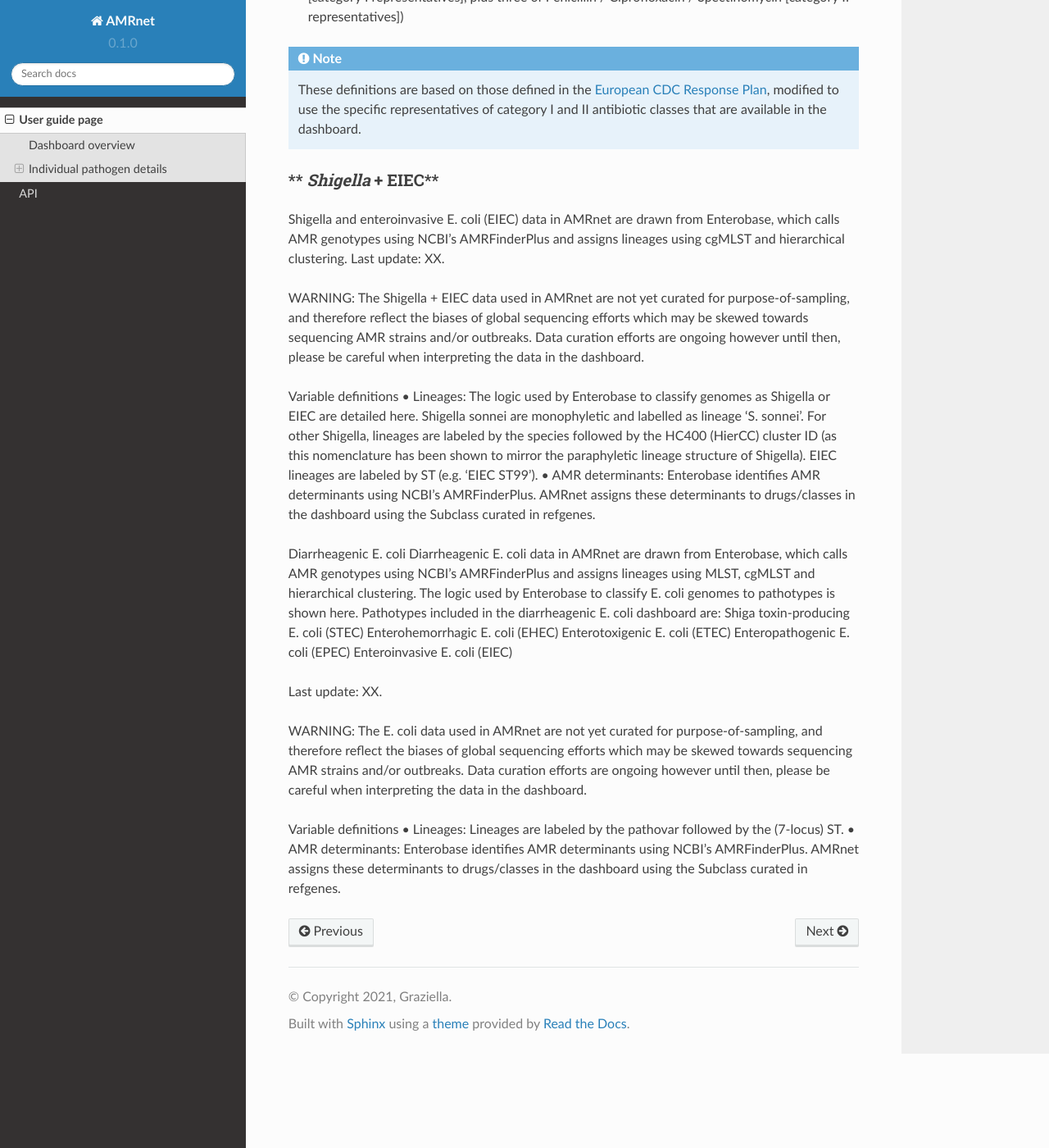
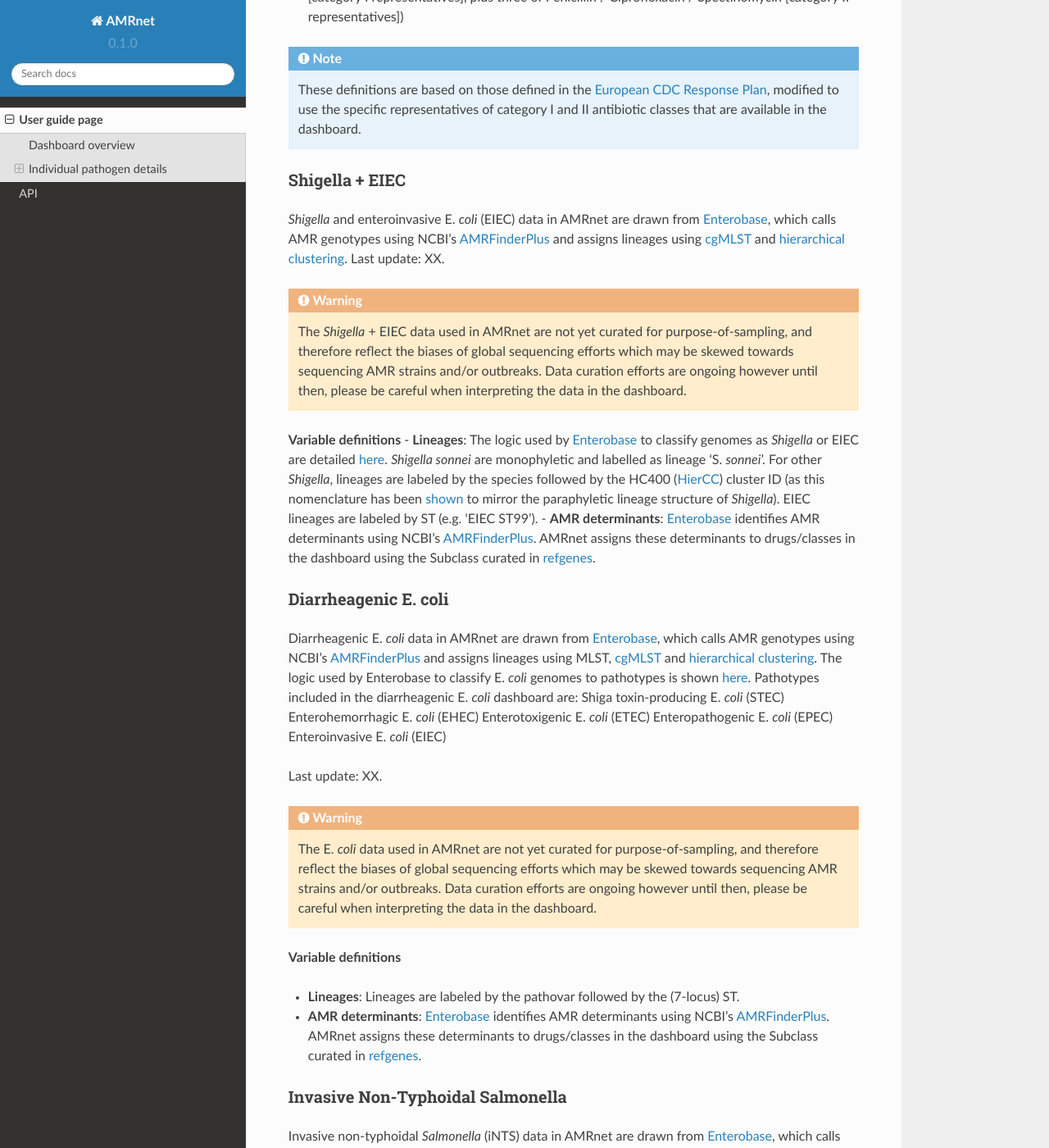
Before and after one commit to amrnet/User-Guide_, a Sphinx documentation site: the page built from docs/source/usage.rst, in a window 1280 px wide and 1400 px high, scrolled down 3010 px. Shown: the whole window at 82% size. Built offline with Sphinx 7.4.7 and the Read the Docs theme 2.0.0, drawn with Linux system fonts in a browser that asks for light colours; some of the changed lines change nothing that is shown; some of the changed text lies outside the part shown.

Commit message:
Update usage.rst

```diff
--- a/docs/source/usage.rst
+++ b/docs/source/usage.rst
@@ -79,28 +79,46 @@ Individual pathogen details
 
    These definitions are based on those defined in the `European CDC Response Plan <https://www.ecdc.europa.eu/sites/default/files/documents/multi-and-extensively-drug-resistant-gonorrhoea-response-plan-Europe-2019.pdf>`_, modified to use the specific representatives of category I and II antibiotic classes that are available in the dashboard.
 
-** *Shigella* + EIEC**
+**Shigella + EIEC**
 ~~~~~~~~~~~~~~~~~~~
-Shigella and enteroinvasive E. coli (EIEC) data in AMRnet are drawn from Enterobase, which calls AMR genotypes using NCBI’s AMRFinderPlus and assigns lineages using cgMLST and hierarchical clustering. Last update: XX.
+*Shigella* and enteroinvasive E. *coli* (EIEC) data in AMRnet are drawn from `Enterobase <https://enterobase.warwick.ac.uk/>`_, which calls AMR genotypes using NCBI’s `AMRFinderPlus <https://www.ncbi.nlm.nih.gov/pathogens/antimicrobial-resistance/AMRFinder/>`_ and assigns lineages using `cgMLST <https://doi.org/10.1101/gr.251678.119>`_ and `hierarchical clustering <https://doi.org/10.1093/bioinformatics/btab234>`_. Last update: XX.
 
-WARNING: The Shigella + EIEC data used in AMRnet are not yet curated for purpose-of-sampling, and therefore reflect the biases of global sequencing efforts which may be skewed towards sequencing AMR strains and/or outbreaks. Data curation efforts are ongoing however until then, please be careful when interpreting the data in the dashboard.
+.. warning::
 
-Variable definitions
-• Lineages: The logic used by Enterobase to classify genomes as Shigella or EIEC are detailed here. Shigella sonnei are monophyletic and labelled as lineage ‘S. sonnei’. For other Shigella, lineages are labeled by the species followed by the HC400 (HierCC) cluster ID (as this nomenclature has been shown to mirror the paraphyletic lineage structure of Shigella). EIEC lineages are labeled by ST (e.g. ‘EIEC ST99’).
-• AMR determinants: Enterobase identifies AMR determinants using NCBI’s AMRFinderPlus. AMRnet assigns these determinants to drugs/classes in the dashboard using the Subclass curated in refgenes.
+   The *Shigella* + EIEC data used in AMRnet are not yet curated for purpose-of-sampling, and therefore reflect the biases of global sequencing efforts which may be skewed towards sequencing AMR strains and/or outbreaks. Data curation efforts are ongoing however until then, please be careful when interpreting the data in the dashboard.
 
-Diarrheagenic E. coli
-Diarrheagenic E. coli data in AMRnet are drawn from Enterobase, which calls AMR genotypes using NCBI’s AMRFinderPlus and assigns lineages using MLST, cgMLST and hierarchical clustering. The logic used by Enterobase to classify E. coli genomes to pathotypes is shown here. Pathotypes included in the diarrheagenic E. coli dashboard are:
-Shiga toxin-producing E. coli (STEC)
-Enterohemorrhagic E. coli (EHEC)
-Enterotoxigenic E. coli (ETEC)
-Enteropathogenic E. coli (EPEC)
-Enteroinvasive E. coli (EIEC)
+**Variable definitions**
+- **Lineages**: The logic used by `Enterobase <https://doi.org/10.1101/gr.251678.119>`_ to classify genomes as *Shigella* or EIEC are detailed `here <https://enterobase.readthedocs.io/en/latest/pipelines/backend-pipeline-phylotypes.html?highlight=shigella>`_. *Shigella sonnei* are monophyletic and labelled as lineage ‘S. *sonnei*’. For other *Shigella*, lineages are labeled by the species followed by the HC400 (`HierCC <https://enterobase.readthedocs.io/en/latest/features/clustering.html>`_) cluster ID (as this nomenclature has been `shown <https://doi.org/10.1038/s41467-022-28121-1>`_ to mirror the paraphyletic lineage structure of *Shigella*). EIEC lineages are labeled by ST (e.g. ‘EIEC ST99’).
+- **AMR determinants**: `Enterobase <https://enterobase.warwick.ac.uk/>`_ identifies AMR determinants using NCBI’s `AMRFinderPlus <https://www.ncbi.nlm.nih.gov/pathogens/antimicrobial-resistance/AMRFinder/>`_. AMRnet assigns these determinants to drugs/classes in the dashboard using the Subclass curated in `refgenes <https://doi.org/10.1099/mgen.0.000832>`_.
+
+**Diarrheagenic E. coli**
+~~~~~~~~~~~~~~~~~~~~~~~~~
+Diarrheagenic E. *coli* data in AMRnet are drawn from `Enterobase <https://enterobase.warwick.ac.uk/>`_, which calls AMR genotypes using NCBI’s `AMRFinderPlus <https://www.ncbi.nlm.nih.gov/pathogens/antimicrobial-resistance/AMRFinder/>`_ and assigns lineages using MLST, `cgMLST <https://doi.org/10.1101/gr.251678.119>`_ and `hierarchical clustering <https://doi.org/10.1093/bioinformatics/btab234>`_. The logic used by Enterobase to classify E. *coli* genomes to pathotypes is shown `here <https://enterobase.readthedocs.io/en/latest/pipelines/backend-pipeline-phylotypes.html?highlight=pathovar>`_. Pathotypes included in the diarrheagenic E. *coli* dashboard are:
+Shiga toxin-producing E. *coli* (STEC)
+Enterohemorrhagic E. *coli* (EHEC)
+Enterotoxigenic E. *coli* (ETEC)
+Enteropathogenic E. *coli* (EPEC)
+Enteroinvasive E. *coli* (EIEC)
 
 Last update: XX.
 
-WARNING: The E. coli data used in AMRnet are not yet curated for purpose-of-sampling, and therefore reflect the biases of global sequencing efforts which may be skewed towards sequencing AMR strains and/or outbreaks. Data curation efforts are ongoing however until then, please be careful when interpreting the data in the dashboard.
+.. warning::
+   The E. *coli* data used in AMRnet are not yet curated for purpose-of-sampling, and therefore reflect the biases of global sequencing efforts which may be skewed towards sequencing AMR strains and/or outbreaks. Data curation efforts are ongoing however until then, please be careful when interpreting the data in the dashboard.
 
-Variable definitions
-• Lineages: Lineages are labeled by the pathovar followed by the (7-locus) ST.
-• AMR determinants: Enterobase identifies AMR determinants using NCBI’s AMRFinderPlus. AMRnet assigns these determinants to drugs/classes in the dashboard using the Subclass curated in refgenes.
+**Variable definitions**
+
+- **Lineages**: Lineages are labeled by the pathovar followed by the (7-locus) ST.
+- **AMR determinants**: `Enterobase <https://enterobase.warwick.ac.uk/>`_ identifies AMR determinants using NCBI’s `AMRFinderPlus <https://www.ncbi.nlm.nih.gov/pathogens/antimicrobial-resistance/AMRFinder/>`_. AMRnet assigns these determinants to drugs/classes in the dashboard using the Subclass curated in `refgenes <https://doi.org/10.1099/mgen.0.000832>`_.
+
+
+**Invasive Non-Typhoidal Salmonella**
+~~~~~~~~~~~~~~~~~~~~~~~~~~~~~~~~~~~~~
+Invasive non-typhoidal *Salmonella* (iNTS) data in AMRnet are drawn from `Enterobase <https://enterobase.warwick.ac.uk/>`_, which calls AMR genotypes using NCBI’s `AMRFinderPlus <https://www.ncbi.nlm.nih.gov/pathogens/antimicrobial-resistance/AMRFinder/>`_, assigns lineages using MLST, `cgMLST <https://doi.org/10.1101/gr.251678.119>`_ and `hierarchical clustering <https://doi.org/10.1093/bioinformatics/btab234>`_, and assigns serotypes using `SISTR <https://doi.org/10.1371/journal.pone.0147101>`_. The iNTS dashboard currently includes all genomes identified as serotype Typhimurium or Enteritidis (which account for `>90% of iNTS <https://doi.org/10.1016/S1473-3099(21)00615-0>`_), and identifies lineages thereof using MLST. Last update: XX.
+
+.. warning::
+   The iNTS data used in AMRnet are not yet curated for purpose-of-sampling, and therefore reflect the biases of global sequencing efforts which may be skewed towards sequencing AMR strains and/or outbreaks. Data curation efforts are ongoing however until then, please be careful when interpreting the data in the dashboard.
+
+**Variable definitions**
+
+- **Lineages**: Lineages are labeled by the serotype followed by the (7-locus) ST.
+- **AMR determinants**: `Enterobase <https://enterobase.warwick.ac.uk/>`_ identifies AMR determinants using NCBI’s `AMRFinderPlus <https://www.ncbi.nlm.nih.gov/pathogens/antimicrobial-resistance/AMRFinder/>`_. AMRnet assigns these determinants to drugs/classes in the dashboard using the Subclass curated in `refgenes <https://doi.org/10.1099/mgen.0.000832>`_.
```
